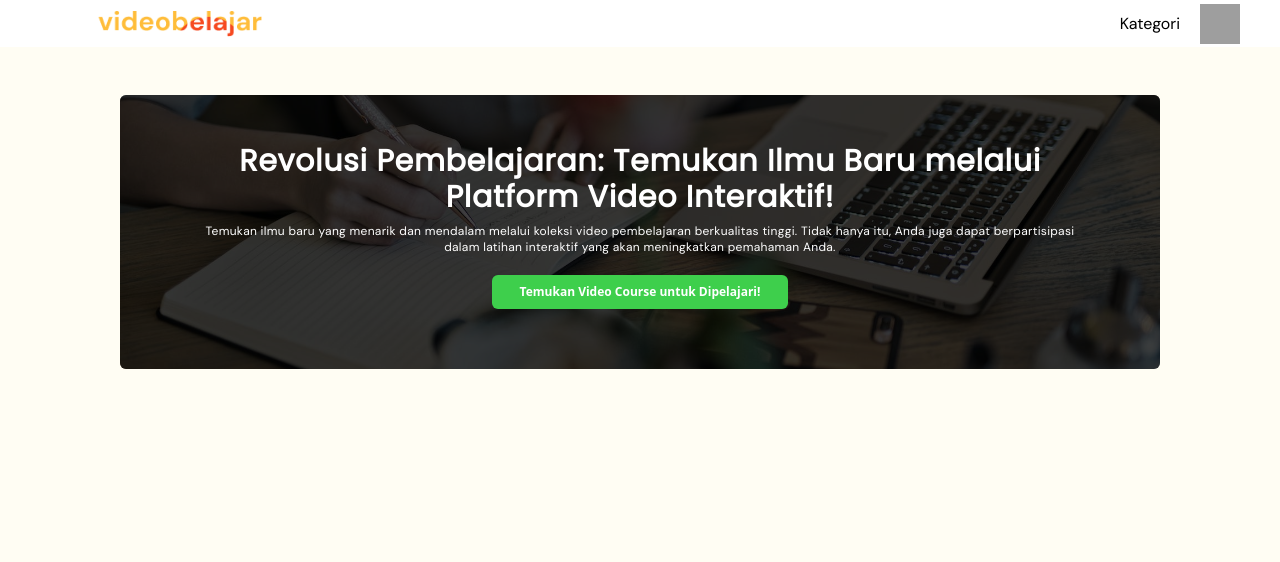
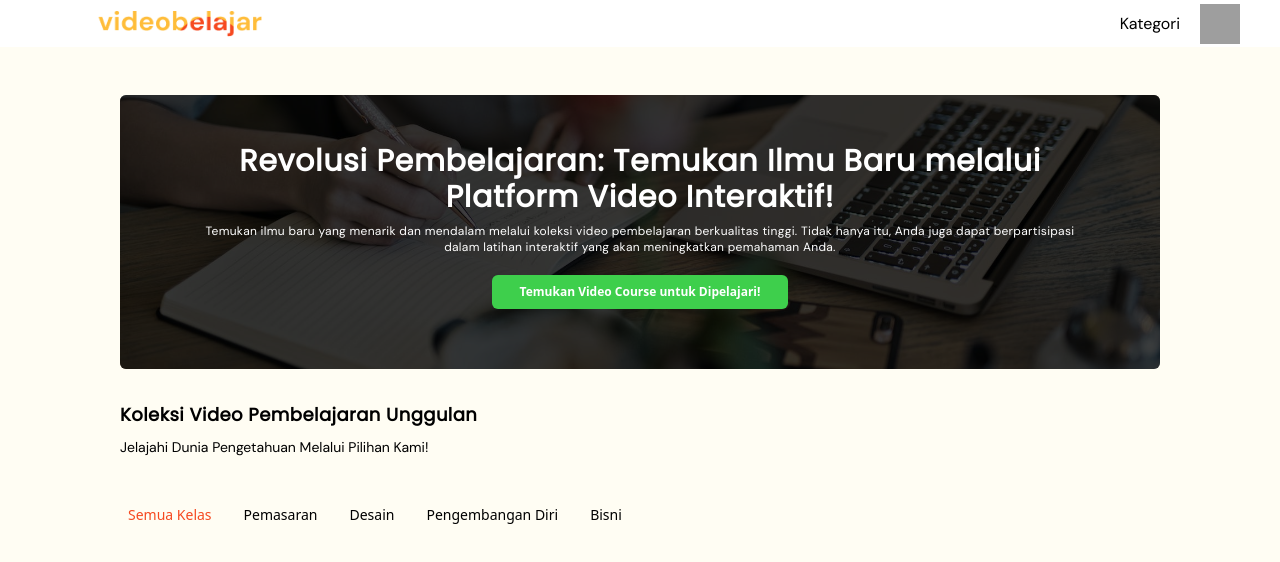
Before and after one commit to AdityaDifa/mission-ad-1-frontend, a React (Vite) app: page / in a window 1280 px wide. Shown: the top 562 px of the page. Built offline with nearby package versions, Linux system fonts and the light colour scheme; grey boxes are pictures that could not be loaded; some icons are missing.

Commit message:
menu scroll class

```diff
--- a/src/layout/MainLayout.jsx
+++ b/src/layout/MainLayout.jsx
@@ -1,7 +1,7 @@
 const MainLayout = ({ children }) => {
   return (
     <main className="bg-[#fffdf3] flex justify-center w-full h-screen">
-      <section className="px-3 md:px-30 py-4 md:py-12 flex justify-center h-fit w-full">
+      <section className="px-3 md:px-30 py-4 md:py-12 flex flex-col justify-center h-fit w-full">
         {children}
       </section>
     </main>
--- a/src/layout/NavbarMenu.jsx
+++ b/src/layout/NavbarMenu.jsx
@@ -51,7 +51,7 @@ const NavbarMenu = () => {
 
   const CardDropdownMenu = ({ text }) => {
     return (
-      <div className="p-2 hover:bg-gray-300 border-b-2 border-black/10">
+      <div className="p-2 hover:bg-gray-300 border-b-2 border-black/10 bg-white">
         <p className="text-left">{text}</p>
       </div>
     );
@@ -67,7 +67,7 @@ const NavbarMenu = () => {
         <CardDropdownMenu text={"Profil Saya"} />
         <CardDropdownMenu text={"Kelas Saya"} />
         <CardDropdownMenu text={"Pesanan Saya"} />
-        <div className="p-2 hover:bg-gray-300 border-b-2 border-black/10">
+        <div className="p-2 hover:bg-gray-300 border-b-2 border-black/10 bg-white">
           <p className="text-left text-red-500">Keluar</p>
         </div>
       </div>
--- a/src/pages/Beranda.jsx
+++ b/src/pages/Beranda.jsx
@@ -7,6 +7,18 @@ import BoardInformation from "../layout/BoardInformation";
 import gambarBeranda from "../assets/gambar-beranda.jpg";
 
 const Beranda = () => {
+  const classMenuButton = (e) => {
+    const buttons = document
+      .getElementById("classMenu")
+      .querySelectorAll("button");
+
+    buttons.forEach((btn) => {
+      btn.classList = "";
+    });
+
+    e.target.classList.add("text-[#F64920]");
+  };
+
   return (
     <div className="flex flex-col h-screen">
       <NavbarLayout>
@@ -29,6 +41,27 @@ const Beranda = () => {
             Temukan Video Course untuk Dipelajari!
           </button>
         </BoardInformation>
+        <div className="py-4 md:py-8">
+          <h1 className="font-bold text-lg tracking-wide">
+            Koleksi Video Pembelajaran Unggulan
+          </h1>
+          <p className="text-sm font-light py-2">
+            Jelajahi Dunia Pengetahuan Melalui Pilihan Kami!
+          </p>
+        </div>
+        <div
+          id="classMenu"
+          className="flex gap-8 overflow-scroll text-sm whitespace-nowrap p-2"
+          style={{ scrollbarColor: "#f64920" }}
+        >
+          <button onClick={classMenuButton} className="text-[#F64920]">
+            Semua Kelas
+          </button>
+          <button onClick={classMenuButton}>Pemasaran</button>
+          <button onClick={classMenuButton}>Desain</button>
+          <button onClick={classMenuButton}>Pengembangan Diri</button>
+          <button onClick={classMenuButton}>Bisni</button>
+        </div>
       </MainLayout>
     </div>
   );
```
